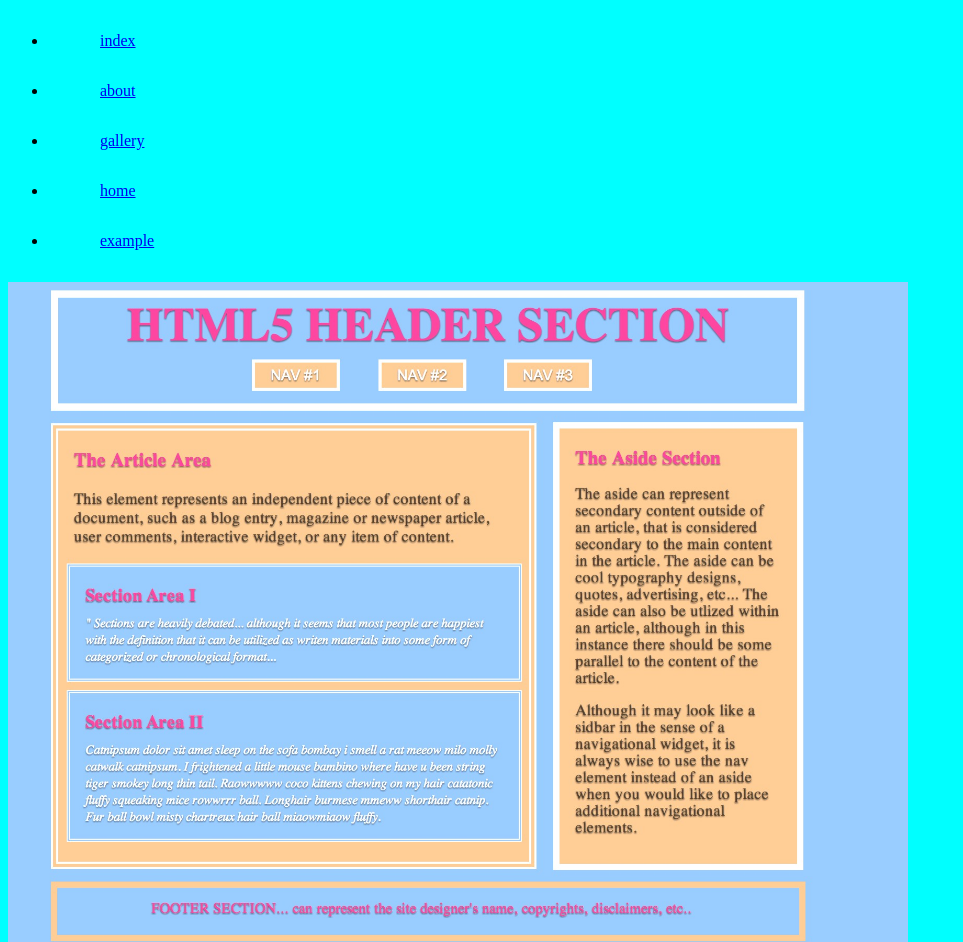
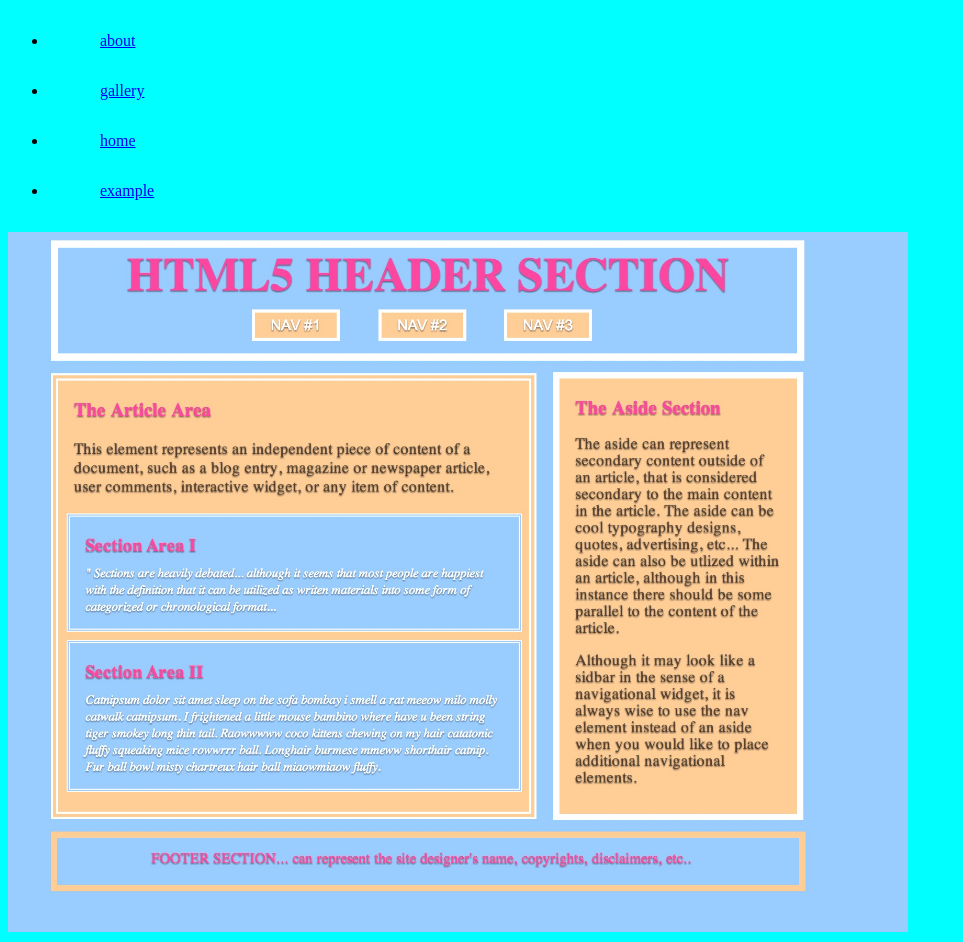
Before and after one commit to Beene129/Assignment-8, a plain HTML site: page index.html in a window 1280 px wide. Shown: the top 942 px of the page, without its empty margins (0-963 px from the left). Drawn offline with Linux system fonts and the light colour scheme.

Commit message:
Ttesting

```diff
--- a/index.html
+++ b/index.html
@@ -12,7 +12,6 @@
     <header>
       <nav>
         <ul>
-          <li><a href="./index.html" class="button-style">index</a></li>
           <li><a href="./pages/page1.html" class="button-style">about</a></li>
           <li><a href="./pages/page2.html" class="button-style">gallery</a></li>
           <li><a href="./pages/page3.html" class="button-style">home</a></li>
```
